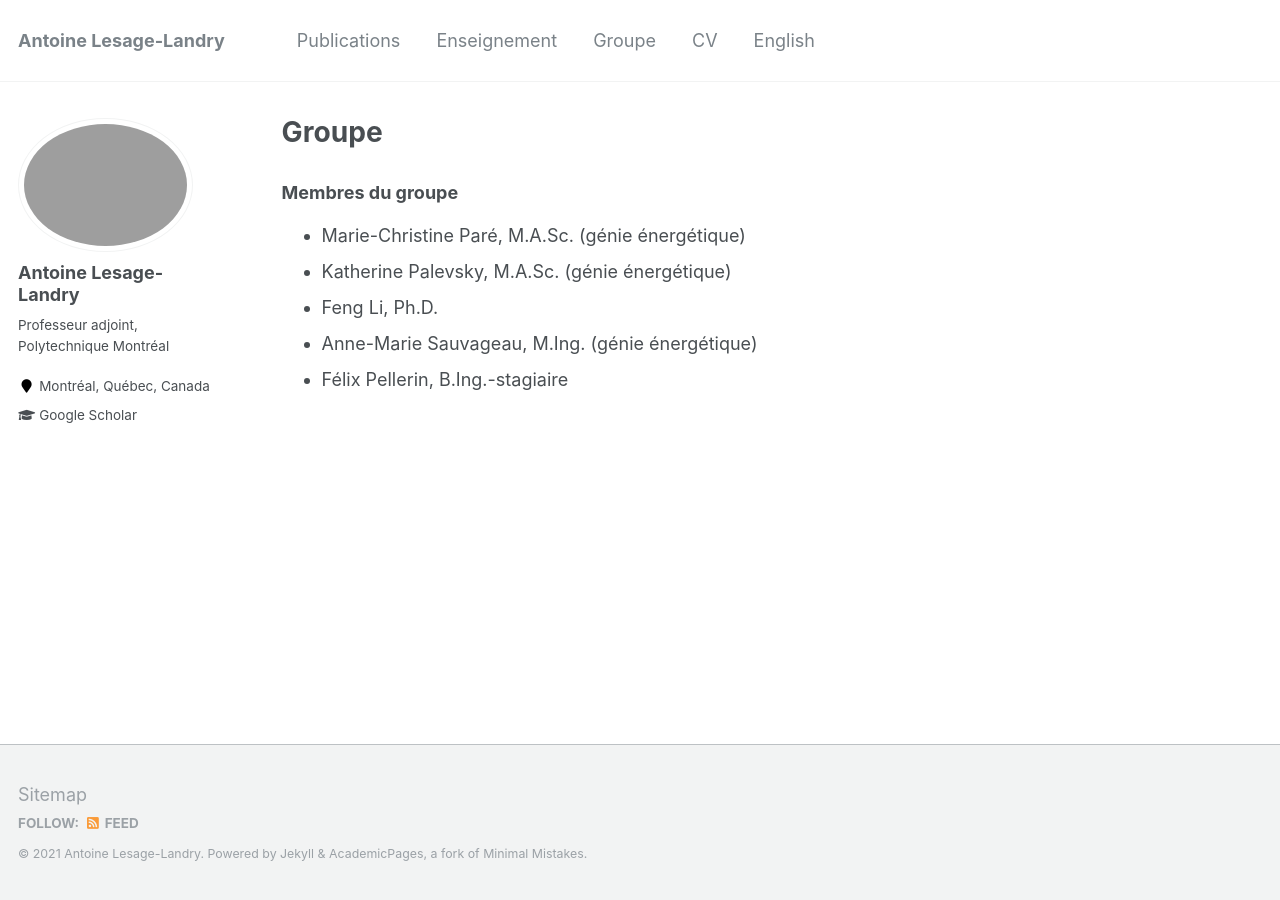
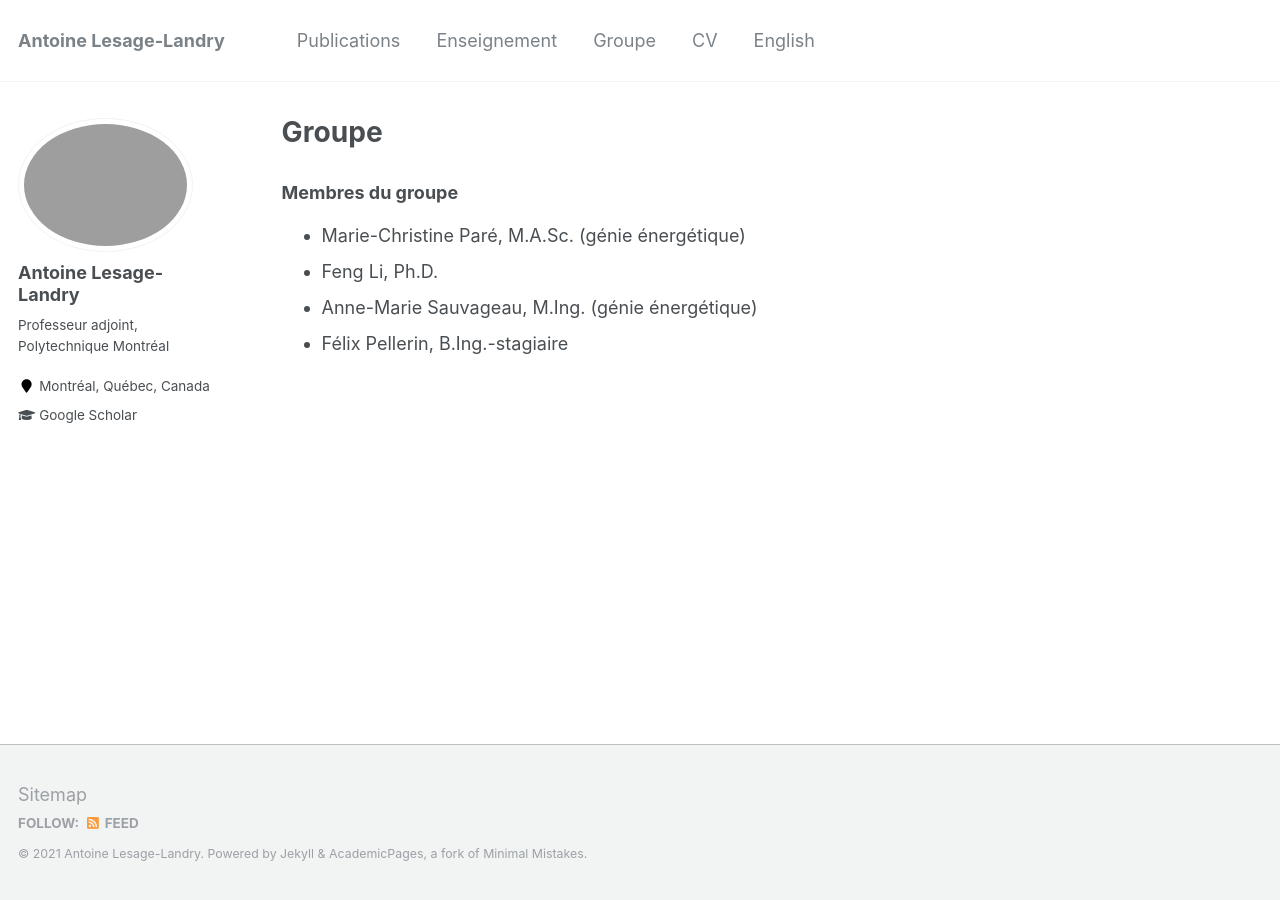
Before and after one commit to alesagelandry/fr, a Jekyll site: the page built from _pages/group.html, in a window 1280 px wide. Built offline with Jekyll 4.4.1, drawn with Linux system fonts in a browser that asks for light colours.

Commit message:
Update group.html

```diff
--- a/_pages/group.html
+++ b/_pages/group.html
@@ -12,7 +12,6 @@ author_profile: true
 <ul style="list-style-type:disc;">
 
 <li>Marie-Christine Paré, M.A.Sc. (génie énergétique) </li>
-<li>Katherine Palevsky, M.A.Sc. (génie énergétique) </li>
 <li>Feng Li, Ph.D. </li>
 <li>Anne-Marie Sauvageau, M.Ing. (génie énergétique) </li>
 <li>Félix Pellerin, B.Ing.-stagiaire </li>
```
